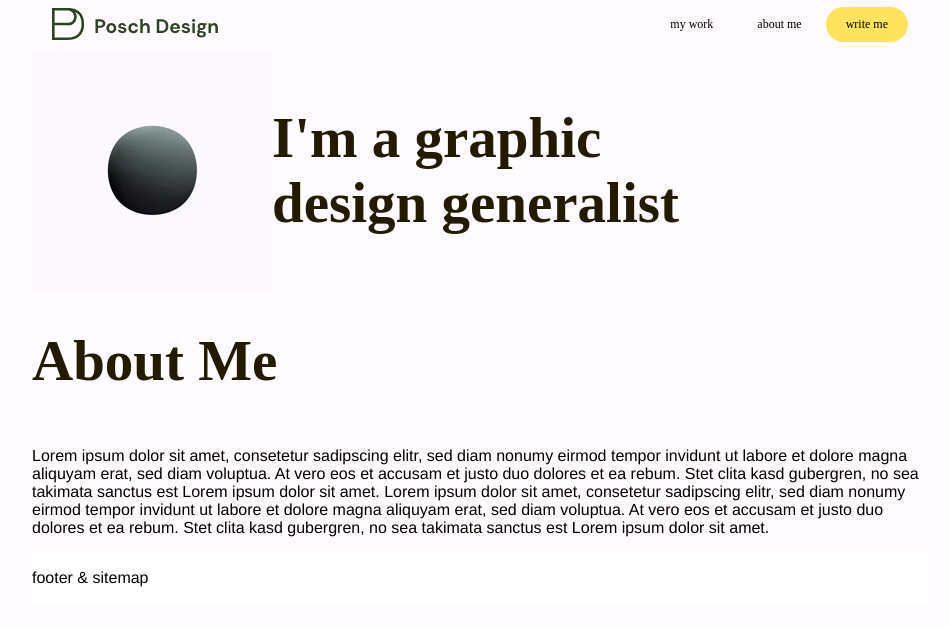
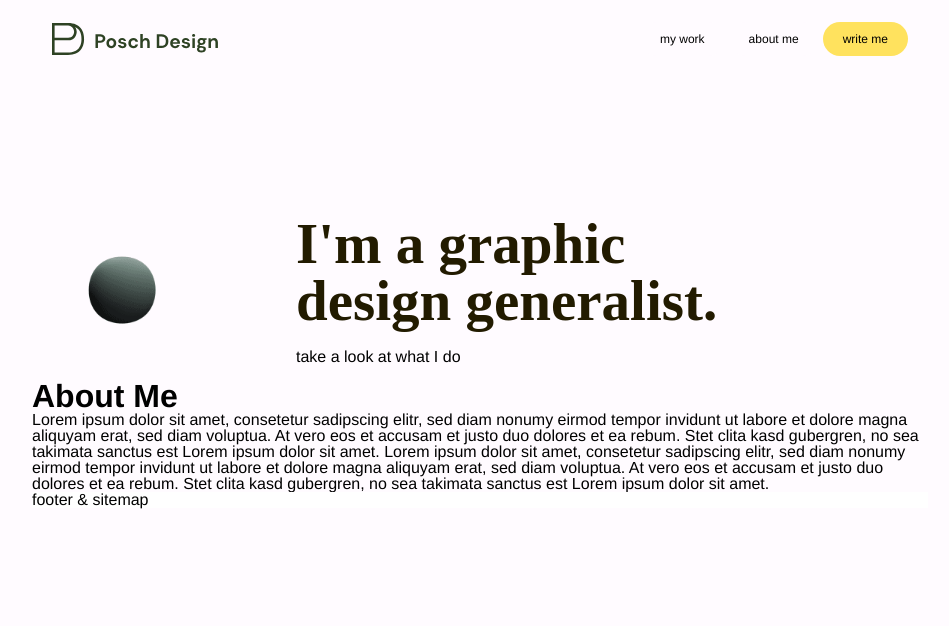
Before and after one commit to RaphaelPosch/portfolio, a website: page src/index.html in a window 1280 px wide. Shown: the whole page, without its empty margins (160-1109 px from the left). Drawn offline with Linux system fonts and the light colour scheme.

Commit message:
doing things

```diff
--- a/src/header.css
+++ b/src/header.css
@@ -5,6 +5,7 @@ header {
     background-color: var(--color-background);
     margin: 0px;
     padding-inline: calc(var(--spacing-inline-main-content) + 20px);
+    padding-block: 15px;
     /*box-shadow: 0px 0px 10px rgba(51,51,51,0.1);*/
     width: 100vw;
     border: none;
@@ -34,7 +35,7 @@ button.primary {
     background-color: var(--color-primary-container);
     border: none;
     border-radius: 24px;
-    font-family: var(--font-body);
+    font-family: var(--font-copy);
     font-size: var(--font-size-label-medium);
 }
 
@@ -48,7 +49,7 @@ button.secondary {
     background-color: var(--color-background);
     border: none;
     border-radius: 24px;
-    font-family: var(--font-body);
+    font-family: var(--font-copy);
     font-size: var(--font-size-label-medium);
 }
 
--- a/src/index.html
+++ b/src/index.html
@@ -6,9 +6,11 @@
     <title>Portfolio Posch</title>
     <meta name="description" content="BLA">
     <meta name="viewport" content="width=device-width, initial-scale=1.0">
+    <link rel="stylesheet" href="reset.css">
     <link rel="stylesheet" href="stylesheet.css">
-    <link rel="stylesheet" href="header.css" </head>
+    <link rel="stylesheet" href="header.css">
 
+</head>
 <body>
     <header>
         <a href="../index.html">
@@ -30,21 +32,27 @@
     <div class="wrapper">
         <div>
             <div class="stage">
-                <img src="../assets/content/3d/stone-animation/ezgif-2-dc2b53e399.gif">
-
-                <h1>I'm a graphic <br>design generalist</h1>
+                <img src="../assets/content/3d/stone-animation/animation.gif" width="180px" height="auto">
+                <div class="stage-font-stack">
+                    <h1>I'm a graphic <br>design generalist.</h1>
+                    <p>take a look at what I do</p>
+                </div>
             </div>
         </div>
-
-
-
-        <h1>About Me</h1>
-        <p>Lorem ipsum dolor sit amet, consetetur sadipscing elitr, sed diam nonumy eirmod tempor invidunt ut labore et
-            dolore magna aliquyam erat, sed diam voluptua. At vero eos et accusam et justo duo dolores et ea rebum. Stet
-            clita kasd gubergren, no sea takimata sanctus est Lorem ipsum dolor sit amet. Lorem ipsum dolor sit amet,
-            consetetur sadipscing elitr, sed diam nonumy eirmod tempor invidunt ut labore et dolore magna aliquyam erat,
-            sed diam voluptua. At vero eos et accusam et justo duo dolores et ea rebum. Stet clita kasd gubergren, no
-            sea takimata sanctus est Lorem ipsum dolor sit amet.</p>
+        <div>
+            <h2>About Me</h2>
+            <p>Lorem ipsum dolor sit amet, consetetur sadipscing elitr, sed diam nonumy eirmod tempor invidunt ut labore
+                et
+                dolore magna aliquyam erat, sed diam voluptua. At vero eos et accusam et justo duo dolores et ea rebum.
+                Stet
+                clita kasd gubergren, no sea takimata sanctus est Lorem ipsum dolor sit amet. Lorem ipsum dolor sit
+                amet,
+                consetetur sadipscing elitr, sed diam nonumy eirmod tempor invidunt ut labore et dolore magna aliquyam
+                erat,
+                sed diam voluptua. At vero eos et accusam et justo duo dolores et ea rebum. Stet clita kasd gubergren,
+                no
+                sea takimata sanctus est Lorem ipsum dolor sit amet.</p>
+        </div>
         <footer>
             <p>footer & sitemap</p>
         </footer>
--- /dev/null
+++ b/src/reset.css
@@ -0,0 +1,43 @@
+html, body, div, span, applet, object, iframe,
+h1, h2, h3, h4, h5, h6, p, blockquote, pre,
+a, abbr, acronym, address, big, cite, code,
+del, dfn, em, img, ins, kbd, q, s, samp,
+small, strike, strong, sub, sup, tt, var,
+b, u, i, center,
+dl, dt, dd, ol, ul, li,
+fieldset, form, label, legend,
+table, caption, tbody, tfoot, thead, tr, th, td,
+article, aside, canvas, details, embed,
+figure, figcaption, footer, header, hgroup,
+menu, nav, output, ruby, section, summary,
+time, mark, audio, video {
+	margin: 0;
+	padding: 0;
+	border: 0;
+	font-size: 100%;
+	font: inherit;
+	vertical-align: baseline;
+}
+/* HTML5 display-role reset for older browsers */
+article, aside, details, figcaption, figure,
+footer, header, hgroup, menu, nav, section {
+	display: block;
+}
+body {
+	line-height: 1;
+}
+ol, ul {
+	list-style: none;
+}
+blockquote, q {
+	quotes: none;
+}
+blockquote:before, blockquote:after,
+q:before, q:after {
+	content: '';
+	content: none;
+}
+table {
+	border-collapse: collapse;
+	border-spacing: 0;
+}
--- a/src/stylesheet.css
+++ b/src/stylesheet.css
@@ -28,20 +28,20 @@
 
     --spacing-inline-main-content: 15vw;
 
-    --font-raleway: "Raleway", "Bahnschrift", Helvetica, Arial, sans-serif;
-    --font-bahnschrift: "Bahnschrift", Helvetica, Arial, sans-serif;
+    --font-display: "Raleway", "Bahnschrift", Helvetica, Arial, sans-serif;
+    --font-copy: "Bahnschrift", Helvetica, Arial, sans-serif;
 
     --font-size-display-large: 57px;
     --font-size-display-medium: 45px;
     --font-size-display-small: 36px;
 
+    --font-size-headline-large: 32px;
+    --font-size-headline-medium: 28px;
+    --font-size-headline-small: 24px;
+
     --font-size-title-large: 22px;
     --font-size-title-medium: 16px;
     --font-size-title-small: 14px;
-
-    --font-size-headline-large: 32px;
-    --font-size-headline-medium: 28px;
-    --font-size-headline-small: 24px;
 
     --font-size-body-large: 16px;
     --font-size-body-medium: 14px;
@@ -76,16 +76,23 @@ h1 {
     font-family: "Raleway";
     font-size: var(--font-size-display-large);
     color: var(--color-on-primary-container);
+    font-weight: 900;
 }
 
 h2 {
-    font-family: "Bahnschrift", Helvetica, Arial, sans-serif;
-    font-size: 32px;
+    font-family: var(--font-display);
+    font-size: var(--font-size-headline-large);
+    font-weight: 600;
 }
 
 h3 {
-    font-family: "Bahnschrift", Helvetica, Arial, sans-serif;
-    font-size: 16px;
+    font-family: var(--font-display);
+    font-size: var(--font-size-title-large);
+    font-weight: 600;
+}
+
+.project-title{
+    margin-block: 9px;
 }
 
 .subtext {
@@ -128,6 +135,8 @@ video::-webkit-media-controls {
 .stage {
     display:flex;
     align-items: center;
+    gap: 84px;
+    margin-top: 150px;
 }
 
 p {
@@ -210,7 +219,9 @@ footer {
 
 .my-slider img {
     display: block;
-    border-radius: 5px;
+    box-sizing: border-box;
+    border-radius: 10px;
+    margin: 20px;
     /*box-shadow: 0px 0px 20px rgba(51,51,51,0.05);*/
     z-index: 2;
     width: 100%;
@@ -218,7 +229,7 @@ footer {
     user-select: none;
 }
 
-.project-text {
+.project-text-container {
     padding: 20px;
     border-radius: 5px;
     background-color: #fff;
@@ -226,3 +237,14 @@ footer {
     z-index: 2;
     margin-top: 20px;
 }
+
+.project-text {
+    width: 600px;
+    line-height: 24px;
+}
+
+.stage-font-stack {
+    display: flex;
+    flex-direction: column;
+    gap: 20px;
+}
```
Also changed, not shown: src/portfolio-gallery/portfolio-3D.html (+4 -3 lines), assets/content/3d/stone-animation/animation.gif (added).
